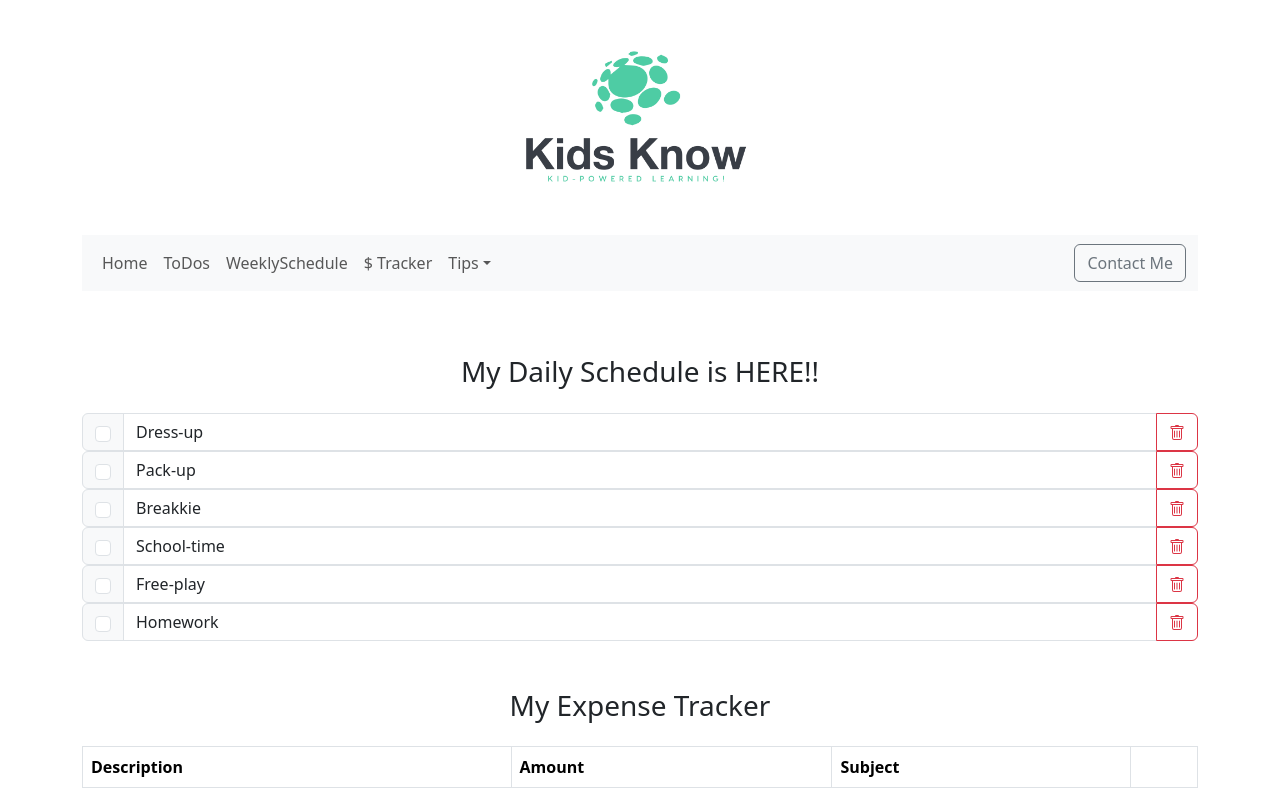
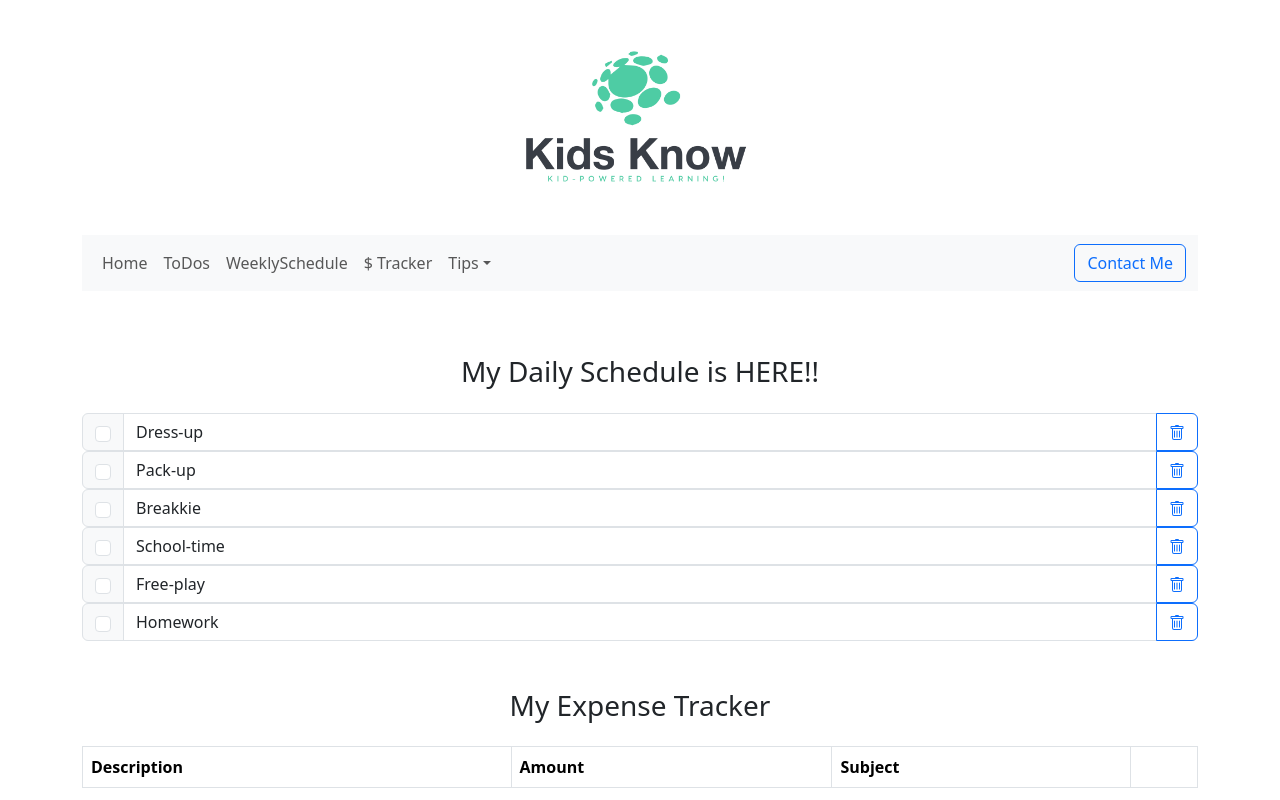
Before and after one commit to YuJi-2023/kids-know, a React (Create React App) app: page / in a window 1280 px wide. Shown: the top 800 px of the page. Built offline with nearby package versions, Linux system fonts and the light colour scheme.

Commit message:
customising theme-color

```diff
--- a/package.json
+++ b/package.json
@@ -37,5 +37,8 @@
       "last 1 firefox version",
       "last 1 safari version"
     ]
+  },
+  "devDependencies": {
+    "sass": "^1.72.0"
   }
 }
--- a/src/components/UI/WebBtn.js
+++ b/src/components/UI/WebBtn.js
@@ -3,7 +3,7 @@ import Button from "react-bootstrap/Button";
 const WebBtn = () => {
   return (
     <>
-      <Button variant="outline-secondary">Contact Me</Button>{" "}
+      <Button variant="outline-primary">Contact Me</Button>
     </>
   );
 };
--- a/src/components/UI/todolist.js
+++ b/src/components/UI/todolist.js
@@ -1,4 +1,3 @@
-
 import InputGroup from "react-bootstrap/InputGroup";
 import FormControl from "react-bootstrap/FormControl";
 import { Button } from "react-bootstrap";
@@ -53,7 +52,7 @@ export function TodoItem(props) {
           textDecoration: props.completed ? "line-through" : "none",
         }}
       />
-      <Button variant="outline-danger" onClick={props.onDelete}>
+      <Button variant="outline-primary" onClick={props.onDelete}>
         <Trash />
       </Button>
     </InputGroup>
--- /dev/null
+++ b/src/custom-colors.scss
@@ -0,0 +1,11 @@
+@import "../node_modules/bootstrap/scss/functions";
+@import "../node_modules/bootstrap/scss/_variables";
+@import "../node_modules/bootstrap/scss/mixins";
+
+
+$theme-colors: (
+  "primary": #4dcca4,
+  "secondary": #6d757d
+);
+
+@import "../node_modules/bootstrap/scss/bootstrap";
--- a/src/index.js
+++ b/src/index.js
@@ -1,4 +1,5 @@
 import { createRoot } from "react-dom/client";
+import "./index.scss";
 import App from "./App";
 
 createRoot(document.getElementById("root")).render(<App />);
--- /dev/null
+++ b/src/index.scss
@@ -0,0 +1 @@
+@import "custom-colors";
```
Also changed, not shown: src/App.css (deleted, +0 -38 lines), 1 other file (tests, documents, lock files or other folders).
